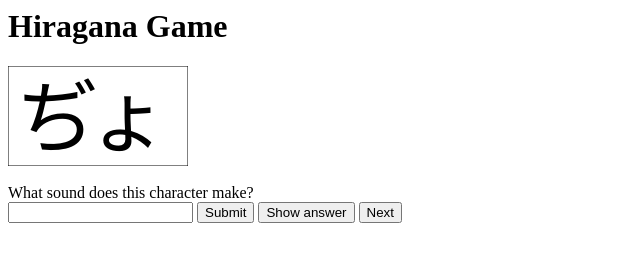
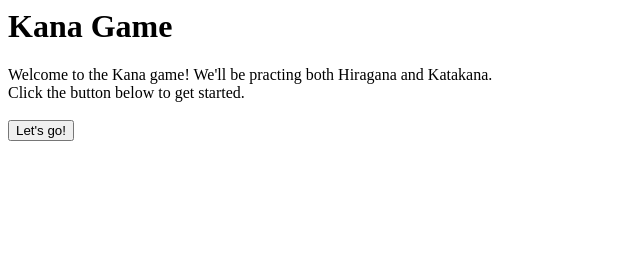
Before and after one commit to jburbridge/KanaGame, a plain HTML site: page index.html in a window 1280 px wide. Shown: the whole page, without its empty margins (0-640 px from the left). Drawn offline with Linux system fonts and the light colour scheme.

Commit message:
Added support for Katakana monographs

```diff
--- a/index.html
+++ b/index.html
@@ -1,19 +1,13 @@
 <html>
 	<header>
-		<title>Hiragana Game</title>
+		<title>Kana Game</title>
 		<meta charset="utf-8"/>
-		<h1>Hiragana Game</h1>
+		<h1>Kana Game</h1>
 	</header>
 
 	<body>
-		<canvas id="gc" width="180" height="100"></canvas><br><br>
-		<div id="message"> What sound does this character make? </div>
-
-		<input type="text" id="userAnswer"/>
-		<button onclick="checkAnswer(romaji[index])">Submit</button>
-		<button onclick="showAnswer(romaji[index])">Show answer</button>
-		<button onclick="index = Math.floor(Math.random() * codes.length); nextHiragana(codes[index])">Next</button>
-
-		<script src="scripts/main.js"></script>
+		Welcome to the Kana game! We'll be practing both Hiragana and Katakana. <br>
+		Click the button below to get started. <br> <br>
+		<input type="button" value="Let's go!" onclick="window.location.href = 'pages/game.html'" />
 	</body>
 </html>
--- a/scripts/main.js
+++ b/scripts/main.js
@@ -1,4 +1,4 @@
-function nextHiragana(code)
+function nextKana(code)
 {
 	document.getElementById('message').innerHTML = "What sound does this character make?";
 	document.getElementById('userAnswer').value = "";
@@ -37,6 +37,9 @@ function readTextFile(file)
 	var codes = [];
 	var romaji = [];
 
+	var learnHiragana = true;
+	var learnKatakana = true;
+
     var rawFile = new XMLHttpRequest();
     rawFile.open("GET", file, false);
     rawFile.onreadystatechange = function ()
@@ -48,18 +51,31 @@ function readTextFile(file)
                 var allText = rawFile.responseText;
                 splitText = allText.split(/ |\r\n/);
 
-				//71 monographs
+				if(learnHiragana)
+				{
+					//71 hiragana monographs
 					for(var i = 0; i < 142; i+=2)
 					{
 						codes.push(splitText[i]);
 						romaji.push(splitText[i+1]);
 					}
 
-				//36 digraphs
+					//36 hiragana digraphs
 					for(var i = 142; i < 250; i+=3)
 					{
 						codes.push(splitText[i] + '-' + splitText[i+1]);
 						romaji.push(splitText[i+2]);
+					}
+				}
+
+				if(learnKatakana)
+				{
+					//71 katakana monographs
+					for(var i = 250; i < 392; i+=2)
+					{
+						codes.push(splitText[i]);
+						romaji.push(splitText[i+1]);
+					}
 				}
             }
         }
@@ -72,7 +88,7 @@ function readTextFile(file)
 var codes = [];
 var romaji = [];
 
-var output = readTextFile("data/hiragana_codes.txt");
+var output = readTextFile("../data/kana_codes.txt");
 codes = output[0];
 romaji = output[1];
 
@@ -80,4 +96,4 @@ canv=document.getElementById("gc");
 ctx=canv.getContext("2d");
 
 var index = Math.floor(Math.random() * codes.length);
-nextHiragana(codes[index])
+nextKana(codes[index])
```
Also changed, not shown: pages/game.html (added, +19 -0 lines), data/kana_codes.txt (added). Lines whose indentation alone changed are shown as unchanged.
